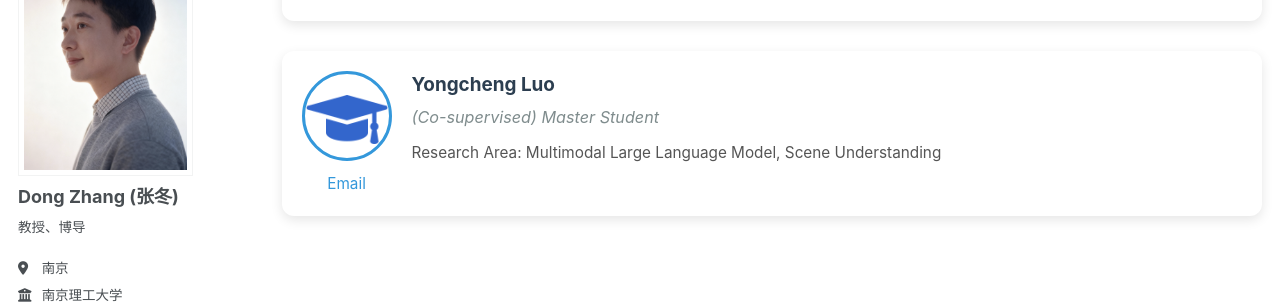
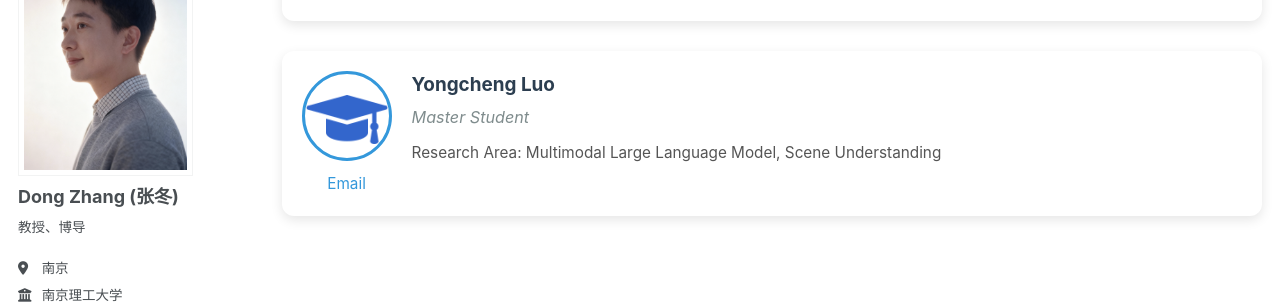
Before and after one commit to dongzhang89/dongzhang89.github.io, a Jekyll site: the page built from _pages/students-staffs.html, in a window 1280 px wide and 900 px high, scrolled down 1775 px. Shown: the part 153-457 px from the top of the window. Built offline with Jekyll 4.4.1, drawn with Linux system fonts in a browser that asks for light colours; some web fonts are replaced; a script that is not in the unit is left out.

Commit message:
Update students-staffs.html

```diff
--- a/_pages/students-staffs.html
+++ b/_pages/students-staffs.html
@@ -334,7 +334,7 @@ author_profile: true
     </div>
     <div class="person-right">
       <div class="person-name">Yongcheng Luo</div>
-      <div class="person-title">(Co-supervised) Master Student</div>
+      <div class="person-title">Master Student</div>
       <div class="person-description">
         Research Area: Multimodal Large Language Model, Scene Understanding<br>
       </div>
```
